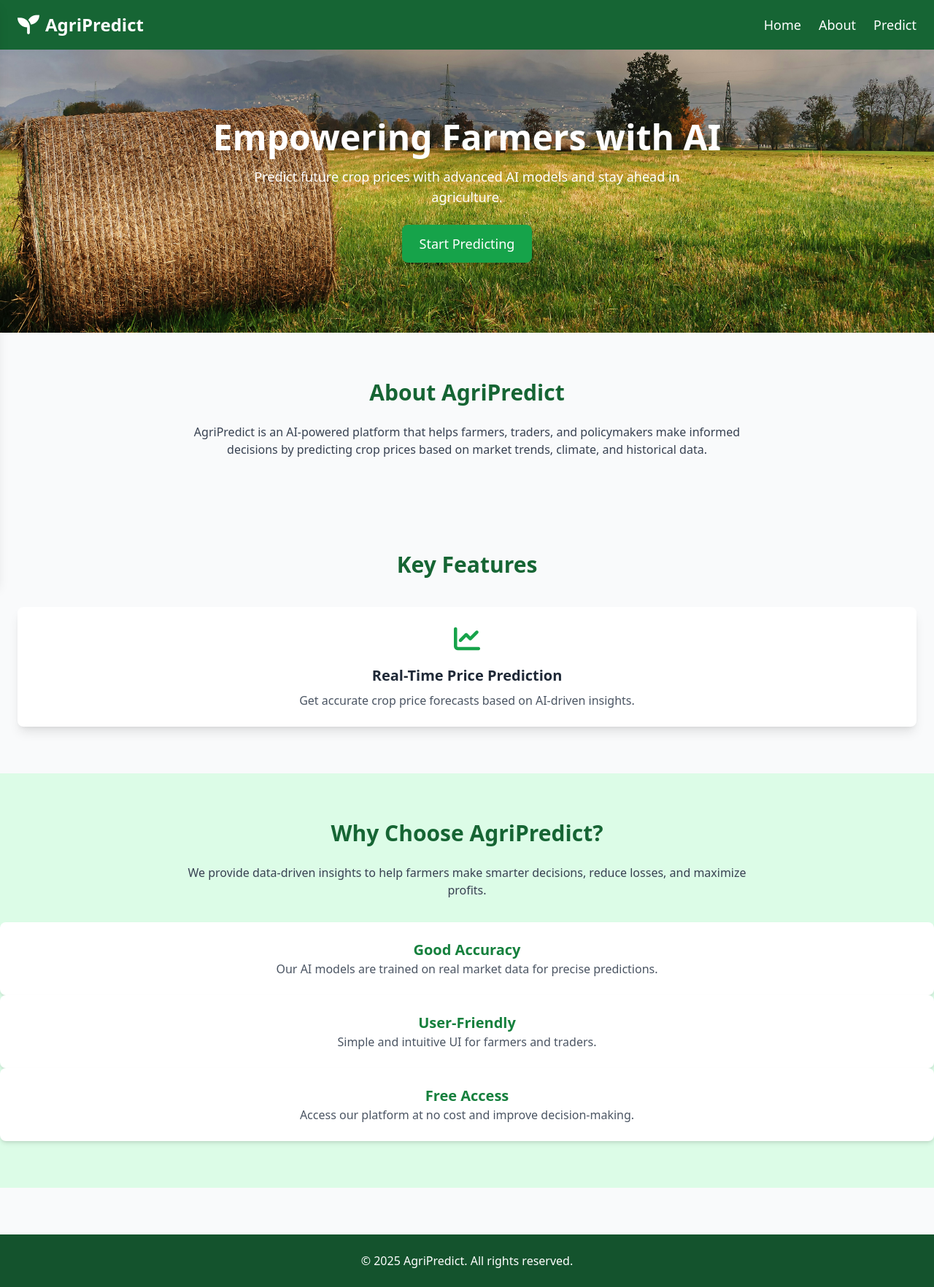
After one commit to artistmait/Hackathon_repo, a Django app: page /hello/landingpage in a window 1280 px wide. The commit adds this page. Shown: the whole page at 73% size. Run offline with Django 5.2, Linux system fonts and the light colour scheme; some libraries are stand-ins or nearby versions.

Commit message:
mei commits

```diff
--- /dev/null
+++ b/Agri/Agri_predict/templates/landingpage.html
@@ -0,0 +1,139 @@
+{% load static %}
+<!DOCTYPE html>
+<html lang="en">
+<head>
+    <meta charset="UTF-8">
+    <meta name="viewport" content="width=device-width, initial-scale=1.0">
+    <title>Home - AgriPredict</title>
+    <script src="https://cdn.tailwindcss.com"></script>
+    <link href="https://cdnjs.cloudflare.com/ajax/libs/font-awesome/6.0.0-beta3/css/all.min.css" rel="stylesheet">
+    <style>
+        /* Smooth fade-in effect */
+        .fade-in {
+            animation: fadeIn 1s ease-in-out;
+        }
+        @keyframes fadeIn {
+            from { opacity: 0; transform: translateY(10px); }
+            to { opacity: 1; transform: translateY(0); }
+        }
+
+        /* Background image for hero */
+        .hero-bg {
+            background: url("{% static 'assets/farmbg.jpg' %}") center/cover no-repeat;
+        }
+    </style>
+</head>
+<body class="bg-gray-50 text-gray-800">
+
+    <!-- Navbar -->
+    <nav class="bg-green-800 text-white shadow-md py-4">
+        <div class="container mx-auto flex justify-between items-center px-6">
+            <div class="flex items-center space-x-2">
+                <i class="fas fa-seedling text-3xl"></i>
+                <span class="text-2xl font-bold">AgriPredict</span>
+            </div>
+            <div class="hidden md:flex space-x-6 text-lg">
+                <a href="landingpage" class="hover:text-green-300">Home</a>
+                <a href="#" class="hover:text-green-300">About</a>
+                <a href="home" class="hover:text-green-300">Predict</a>
+            </div>
+            <!-- Mobile Menu Button -->
+            <button class="md:hidden text-white text-2xl" id="menu-button">
+                <i class="fas fa-bars"></i>
+            </button>
+        </div>
+    </nav>
+
+
+    <div id="sidebar" class="fixed top-0 left-0 w-64 h-full bg-green-900 text-white shadow-lg transform -translate-x-full transition-transform duration-300 z-50">
+        <button class="absolute top-4 right-4 text-white text-2xl" id="close-sidebar">
+            <i class="fas fa-times"></i>
+        </button>
+        <ul class="mt-16 space-y-6 text-lg text-center">
+            <li><a href="landingpage" class="block py-2 hover:text-green-300">Home</a></li>
+            <li><a href="home" class="block py-2 hover:text-green-300">Predict</a></li>
+            <li><a href="#" class="block py-2 hover:text-green-300">About</a></li>
+        </ul>
+    </div>
+
+    <!-- Hero Section -->
+    <section class="hero-bg text-white py-24 text-center fade-in">
+        <h1 class="text-4xl md:text-5xl font-bold">Empowering Farmers with AI</h1>
+        <p class="text-lg mt-4 max-w-2xl mx-auto">Predict future crop prices with advanced AI models and stay ahead in agriculture.</p>
+        <a href="home" class="mt-6 inline-block bg-green-600 hover:bg-green-700 text-white text-lg px-6 py-3 rounded-lg shadow-md transition">
+            Start Predicting
+        </a>
+    </section>
+
+    <!-- About Section -->
+    <section class="container mx-auto px-6 py-16 text-center fade-in">
+        <h2 class="text-3xl font-bold text-green-800 mb-6">About AgriPredict</h2>
+        <p class="text-gray-700 max-w-3xl mx-auto">
+            AgriPredict is an AI-powered platform that helps farmers, traders, and policymakers make informed decisions by predicting crop prices based on market trends, climate, and historical data.
+        </p>
+    </section>
+
+    <!-- Features Section -->
+    <section class="container mx-auto px-6 py-16 fade-in">
+        <h2 class="text-3xl font-bold text-green-800 text-center mb-10">Key Features</h2>
+        <!-- <div class="grid grid-cols-1 md:grid-cols-3 gap-8"> -->
+            <div class="p-6 bg-white shadow-lg rounded-lg text-center">
+                <i class="fas fa-chart-line text-green-600 text-4xl"></i>
+                <h3 class="text-xl font-semibold mt-4">Real-Time Price Prediction</h3>
+                <p class="text-gray-600 mt-2">Get accurate crop price forecasts based on AI-driven insights.</p>
+            </div>
+        </div>
+    </section>
+
+    <!-- Why Choose Us -->
+    <section class="bg-green-100 py-16 text-center fade-in">
+        <h2 class="text-3xl font-bold text-green-800 mb-6">Why Choose AgriPredict?</h2>
+        <p class="text-gray-700 max-w-3xl mx-auto mb-8">
+            We provide data-driven insights to help farmers make smarter decisions, reduce losses, and maximize profits.
+        </p>
+        <div class="md:grid-cols-1 lg:grid-cols-2 gap-3">
+            <div class="p-6 bg-white shadow-md rounded-lg">
+                <h3 class="text-xl font-semibold text-green-700">Good Accuracy</h3>
+                <p class="text-gray-600">Our AI models are trained on real market data for precise predictions.</p>
+            </div>
+            <div class="p-6 bg-white shadow-md rounded-lg">
+                <h3 class="text-xl font-semibold text-green-700">User-Friendly</h3>
+                <p class="text-gray-600">Simple and intuitive UI for farmers and traders.</p>
+            </div>
+            <div class="p-6 bg-white shadow-md rounded-lg">
+                <h3 class="text-xl font-semibold text-green-700">Free Access</h3>
+                <p class="text-gray-600">Access our platform at no cost and improve decision-making.</p>
+            </div>
+        </div>
+    </section>
+
+    <!-- Footer -->
+    <footer class="bg-green-900 text-white text-center py-6 mt-16">
+        <p>&copy; 2025 AgriPredict. All rights reserved.</p>
+    </footer>
+
+    <script>
+        const menuButton = document.getElementById('menu-button');
+        const sidebar = document.getElementById('sidebar');
+        const closeSidebar = document.getElementById('close-sidebar');
+
+        menuButton.addEventListener('click', () => {
+            sidebar.classList.remove('-translate-x-full');
+        });
+
+        closeSidebar.addEventListener('click', () => {
+            sidebar.classList.add('-translate-x-full');
+        });
+
+        // Close sidebar when clicking outside
+        document.addEventListener('click', (event) => {
+            if (!sidebar.contains(event.target) && !menuButton.contains(event.target)) {
+                sidebar.classList.add('-translate-x-full');
+            }
+        });
+    </script>
+
+
+
+</body>
+</html>
--- a/Agri/Agri_predict/urls.py
+++ b/Agri/Agri_predict/urls.py
@@ -18,5 +18,7 @@ from django.urls import path
 from . import views
 
 urlpatterns = [
-path('',views.home,name='home')
+path('',views.home,name='home'),
+path('landingpage',views.landingpage,name='landing'),
+path('home',views.home,name='home')
 ]
--- a/Agri/Agri_predict/views.py
+++ b/Agri/Agri_predict/views.py
@@ -5,4 +5,8 @@ from django.shortcuts import render, HttpResponse
 def home(request):
     return render(request,'prediction.html')
 
+
+def landingpage(request):
+    return render(request,'landingpage.html')
+
 # Create your views here.
```
Also changed, not shown: Agri/Agri_predict/templates/prediction.html (+4 -4 lines), Agri/Agri_predict/static/assets/farmbg.jpg (added).
